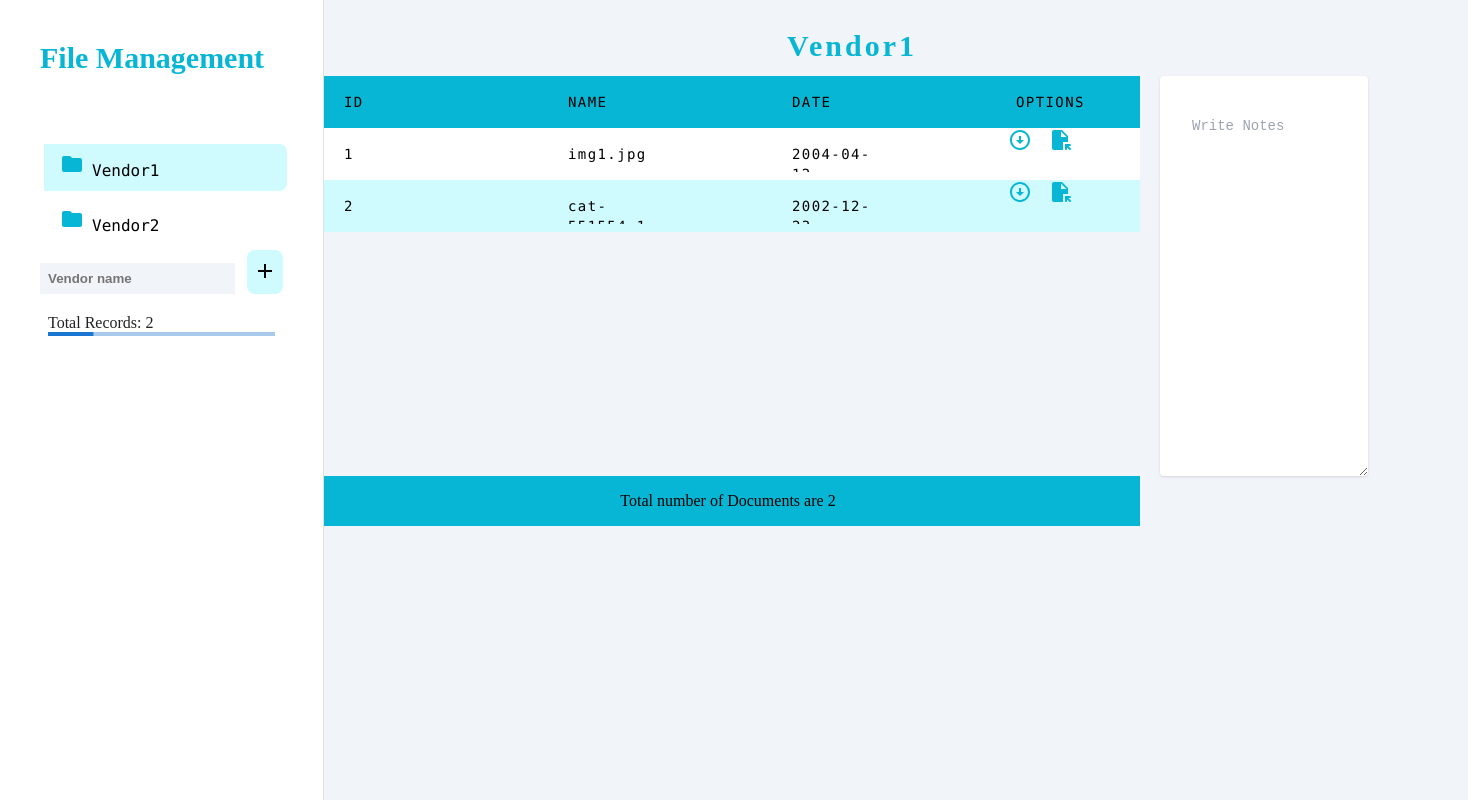
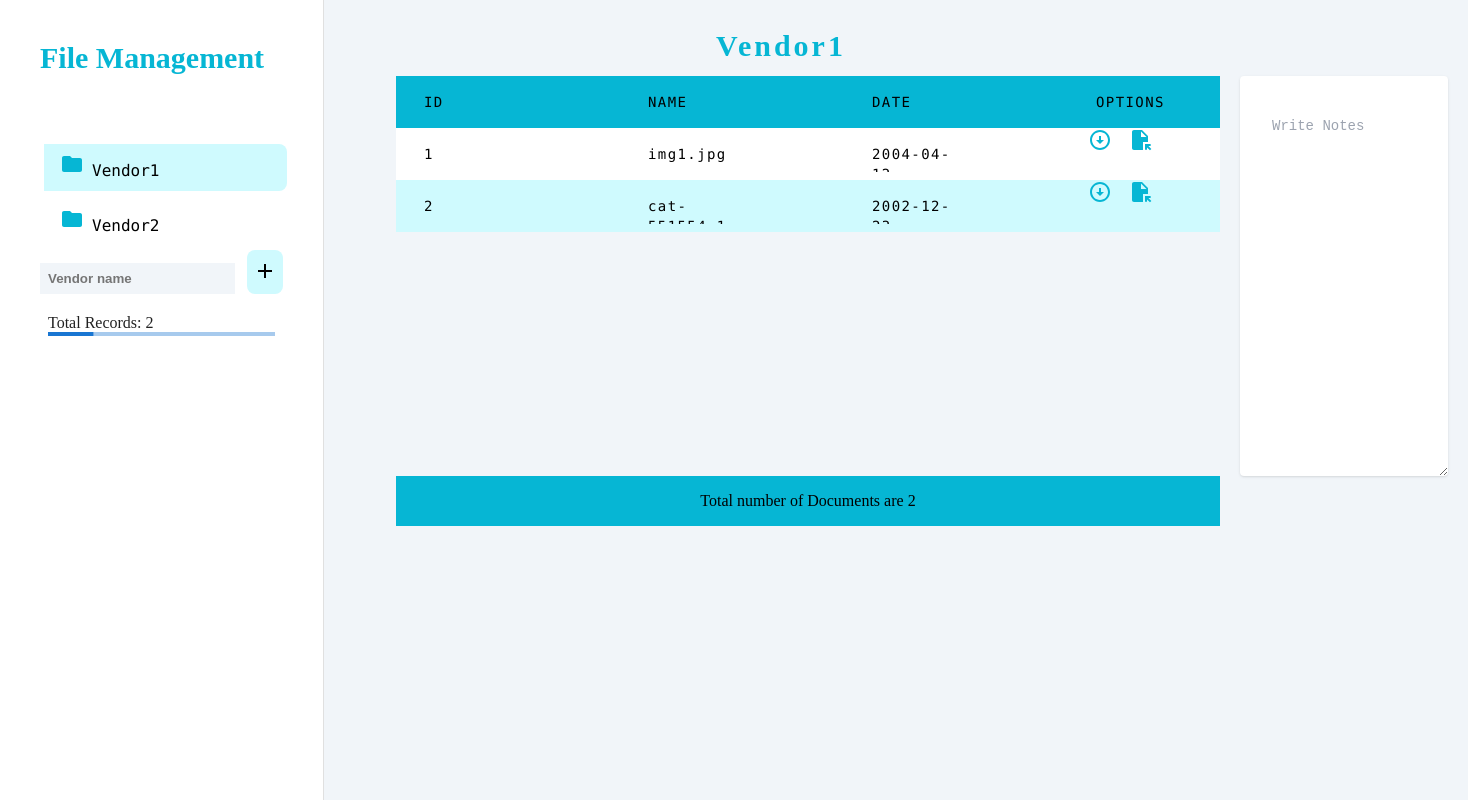
Before and after one commit to konekoshinde/raksoftech_filemng, a Next.js app: page / in a window 1280 px wide. Shown: the whole page, 1468 px wide, since content can reach past the window. Built offline with nearby package versions, Linux system fonts and the light colour scheme.

Commit message:
Update SideBar.js

```diff
--- a/src/app/Components/SideBar.js
+++ b/src/app/Components/SideBar.js
@@ -103,8 +103,8 @@ export default function SideBar(props) {
           {drawer}
         </Drawer>
         </div>
-        <div>
-        <div className='text-center text-cyan-500 font-extrabold tracking-widest text-3xl mt-5'>
+        <div className='lg:ms-20 md:ms-10 sm:m-0'>
+        <div className='ms-80 text-cyan-500 font-extrabold tracking-widest text-3xl mt-5'>
           {vendors[cur]}
         </div>
         <DisplayList curDoc={cur} />
```
